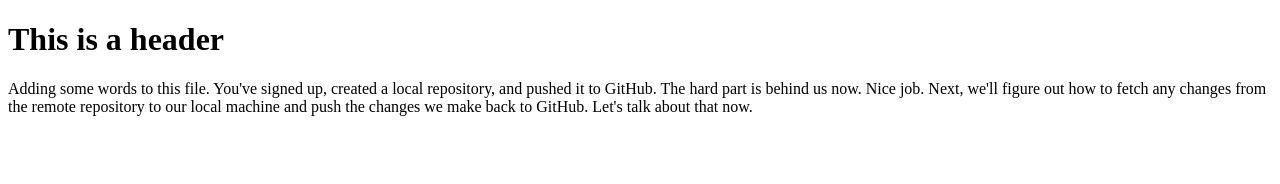
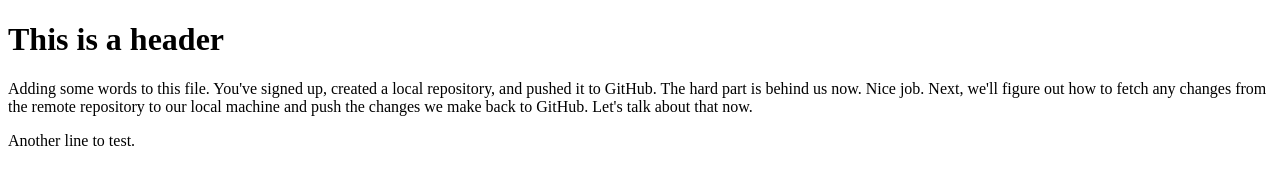
Before and after one commit to ihekusmiles/new-repo, a plain HTML site: page index.html in a window 1280 px wide. Drawn offline with Linux system fonts and the light colour scheme.

Commit message:
Add p tag

```diff
--- a/index.html
+++ b/index.html
@@ -14,5 +14,6 @@
       repository to our local machine and push the changes we make back to
       GitHub. Let's talk about that now.
     </p>
+    <p>Another line to test.</p>
   </body>
 </html>
```
